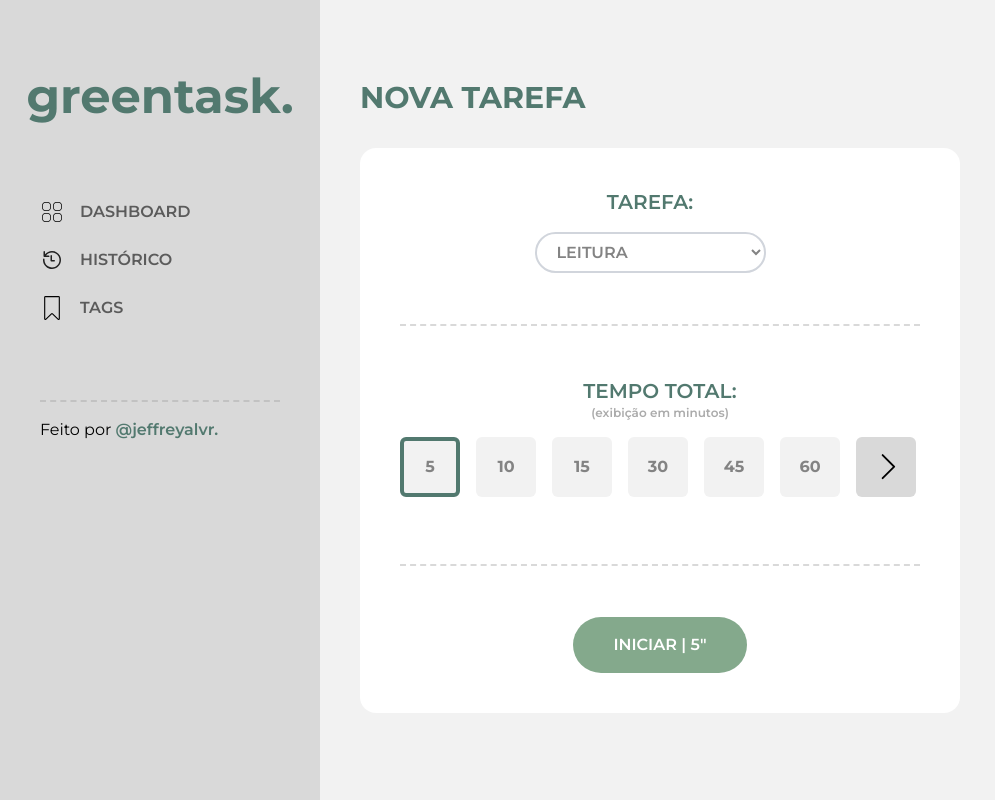
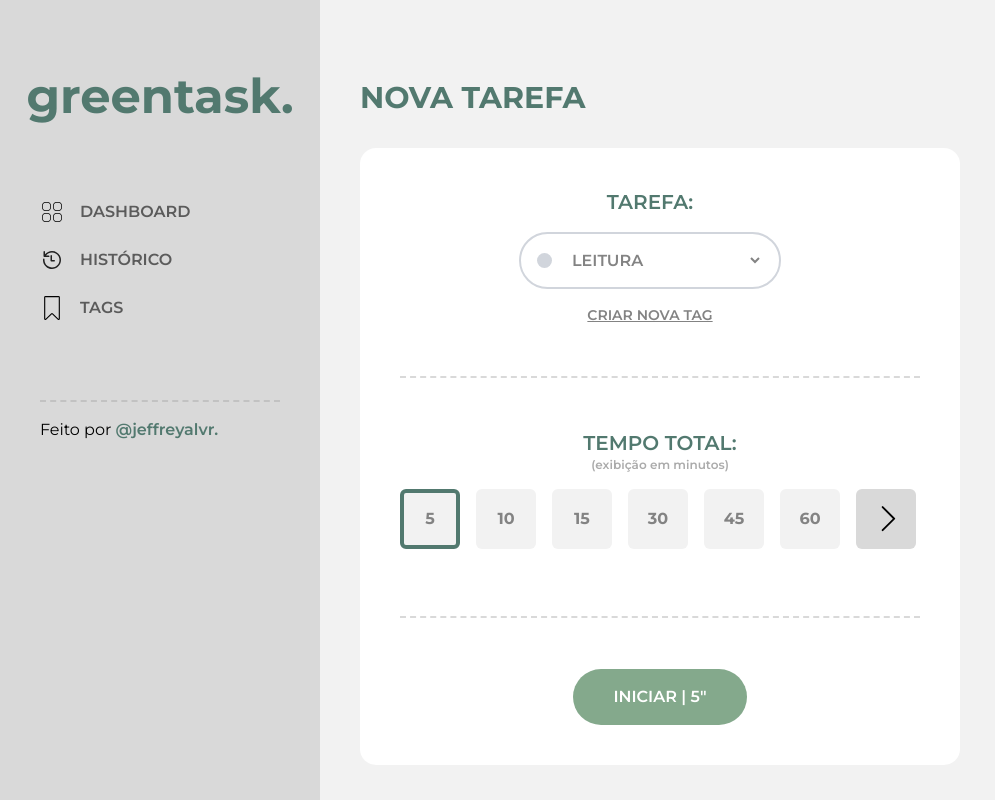
Before and after one commit to jeffreyalvr/greentask, a React (Vite) app: page / in a window 1280 px wide. Shown: the top 800 px of the page, without its empty margins (0-995 px from the left). Built offline with nearby package versions, Linux system fonts and the light colour scheme.

Commit message:
Adiciona link para criar nova tag em TaskSection

```diff
--- a/src/components/TaskSection/index.jsx
+++ b/src/components/TaskSection/index.jsx
@@ -1,4 +1,6 @@
 import { useState } from "react";
+
+import { Link } from "react-router-dom";
 
 import Button from "../Button";
 import Section from "../Section";
@@ -39,7 +41,9 @@ const TaskSection = () => {
           <h1 className="text-xl text-[var(--accent-primary)] font-semibold">
             TAREFA:
           </h1>
-          <select className="py-2 px-4 rounded-4xl border-2 border-gray-300 text-[var(--fg-light)] font-semibold uppercase">
+          <div className="w-auto flex gap-4 py-2 px-4 justify-center items-center rounded-4xl border-2 border-gray-300 text-[var(--fg-light)] font-semibold uppercase">
+            <i className="inline-block w-[15px] h-[15px] bg-gray-300 rounded-full"></i>
+            <select className="py-2 border-0 text-[var(--fg-light)] font-semibold uppercase">
               <option>leitura</option>
               <option>web development</option>
               <option>game dev</option>
@@ -48,6 +52,14 @@ const TaskSection = () => {
               <option>meditação</option>
               <option>workout</option>
             </select>
+          </div>
+
+          <Link
+            to="/tags"
+            className="text-sm font-semibold text-[var(--fg-light)] underline uppercase hover:text-[var(--accent-primary)]"
+          >
+            Criar nova tag
+          </Link>
         </div>
 
         <Separator />
```
Lines whose indentation alone changed are shown as unchanged.
